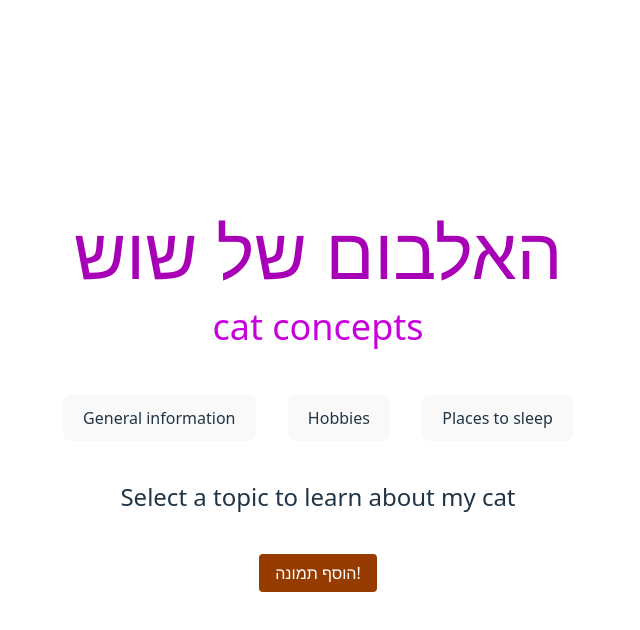
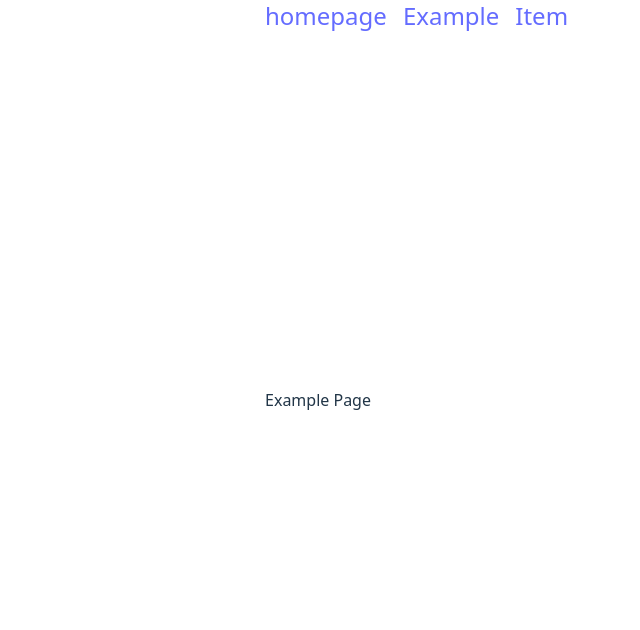
Before and after one commit to lazamal/cat-album, a React (Vite) app: page /example in a window 1280 px wide. Shown: the top 630 px of the page, without its empty margins (322-962 px from the left). Built offline with nearby package versions, Linux system fonts and the light colour scheme.

Commit message:
routes working

```diff
--- a/package.json
+++ b/package.json
@@ -13,6 +13,7 @@
     "@tailwindcss/vite": "^4.1.13",
     "react": "^19.1.1",
     "react-dom": "^19.1.1",
+    "react-router": "^7.9.2",
     "tailwindcss": "^4.1.13"
   },
   "devDependencies": {
--- a/src/App.jsx
+++ b/src/App.jsx
@@ -5,94 +5,31 @@ import { CatConcept } from "./components/CatConcept";
 import { CAT_DATA } from "./cat_data";
 import { TabButton } from "./components/TabButton";
 import Tabs from "./components/Tabs";
+import HomePage from "./pages/homepage";
+import { BrowserRouter, Routes, Route, Router, Link } from "react-router";
+import ItemPage from "./pages/ItemPage";
+import ExamplePage from "./pages/ExamplePage";
+import Page404 from "./pages/Page404";
 
 function App() {
-  const [catArray, setCatArray] = useState([]);
-
-  const titles = CAT_DATA.map((item) => item.title);
-
-  const [catConceptData, setCatConceptData] = useState(null);
-
-  function handleClick(catData) {
-    setCatConceptData(catData);
-  }
-
   return (
     <>
-      <h1 className="pb-5 text-7xl text-fuchsia-700 ">האלבום של שוש</h1>
-      <section id="cat-concepts" className="flex flex-col gap-10">
-        <h2 className="text-4xl text-fuchsia-600 mb-2">cat concepts</h2>
-        <Tabs
-          buttonsContainer="menu"
-          buttons={
-            <>
-              <TabButton handleClick={() => handleClick(CAT_DATA[0])}>
-                {titles[0]}
-              </TabButton>
-              <TabButton handleClick={() => handleClick(CAT_DATA[1])}>
-                {titles[1]}
-              </TabButton>
-              <TabButton handleClick={() => handleClick(CAT_DATA[2])}>
-                {titles[2]}
-              </TabButton>
-            </>
-          }
-        />
-        <div>
-          {!catConceptData ? (
-            <p className="text-2xl">Select a topic to learn about my cat</p>
-          ) : (
-            <CatConcept {...catConceptData} />
-          )}
+      <BrowserRouter>
+        <div className="fixed top-0 w-screen flex flex-row gap-4 text-2xl">
+          <Link to={"/"}>homepage</Link>
+          <Link to={"/example"}>Example</Link>
+          <Link to={"/item/:id"}>Item</Link>
         </div>
-      </section>
-      <div>
-        <br></br>
-        <br></br>
-        <label
-          id="uploadedPhoto"
-          className="cursor-pointer px-4 py-2 bg-amber-800 text-white rounded"
-        >
-          <input
-            type="file"
-            accept="image/png, image/jpeg"
-            id="uploadedPhoto"
-            name="filename"
-            className="hidden"
-            multiple
-            onChange={(event) => {
-              const files = Array.from(event.target.files);
-              const urls = files.map((file) => URL.createObjectURL(file));
-              setCatArray([...catArray, ...urls]);
-              event.target.value = null;
-            }}
-          />
-          הוסף תמונה!
-        </label>
-        <div className="grid grid-cols-3 gap-4">
-          {catArray.map((pic, index) => (
-            <CatImage key={index} src={pic} />
-          ))}
-        </div>
-      </div>
+
+        <Routes>
+          <Route path="/" element={<HomePage />} />
+          <Route path="/item/:id" element={<ItemPage />} />
+          <Route path="/example" element={<ExamplePage />} />
+          <Route path="*" element={<Page404 />} />
+        </Routes>
+      </BrowserRouter>
     </>
   );
 }
 
 export default App;
-
-// example on to make a button do something in react
-// <button
-//   onClick={() => {
-//     const newTodo = {
-//       text: todoText,
-//       id: Math.random(),
-//       isDone: false,
-//     };
-
-//     setTodos([...todos, newTodo]);
-//     setTodoText("");
-//   }}
-// >
-//   הוסף תמונה
-// </button>
--- /dev/null
+++ b/src/pages/ExamplePage.jsx
@@ -0,0 +1,3 @@
+export default function ExamplePage() {
+  return <div>Example Page</div>;
+}
--- a/src/pages/HomePage.jsx
+++ b/src/pages/HomePage.jsx
@@ -6,7 +6,7 @@ import { CAT_DATA } from "../cat_data";
 import { TabButton } from "../components/TabButton";
 import Tabs from "../components/Tabs";
 
-function HomePage() {
+export default function HomePage() {
   const [catArray, setCatArray] = useState([]);
 
   const titles = CAT_DATA.map((item) => item.title);
@@ -78,5 +78,3 @@ function HomePage() {
     </>
   );
 }
-
-export default HomePage;
--- /dev/null
+++ b/src/pages/ItemPage.jsx
@@ -0,0 +1,9 @@
+import { useParams } from "react-router";
+
+export default function ItemPage() {
+  const { id } = useParams();
+
+  console.log(id);
+
+  return <div>Item Page {id}</div>;
+}
--- /dev/null
+++ b/src/pages/Page404.jsx
@@ -0,0 +1,3 @@
+export default function Page404() {
+  return <div>404 Page not found</div>;
+}
```
Also changed, not shown: 1 other file (tests, documents, lock files or other folders).
